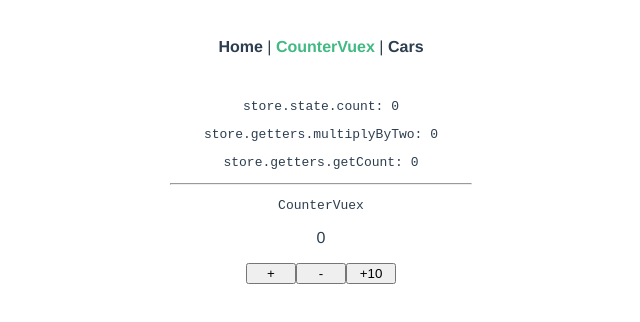
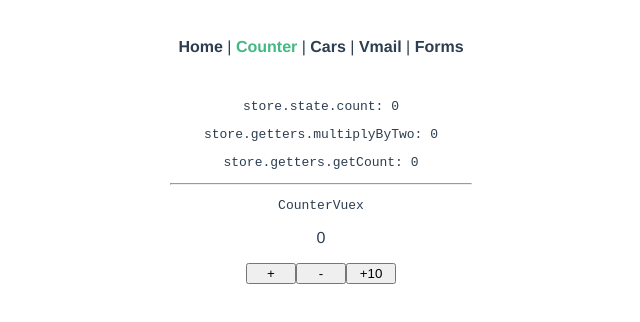
Before and after one commit to kirill-petrov/demo-vue-2, a Vue app: page /counter in a window 1280 px wide. Shown: the top 322 px of the page, without its empty margins (319-959 px from the left). Built offline with nearby package versions, Linux system fonts and the light colour scheme.

Commit message:
added globe scss

```diff
--- a/src/App.vue
+++ b/src/App.vue
@@ -2,33 +2,11 @@
   <div id="app">
     <nav>
       <router-link to="/">Home</router-link> |
-      <router-link to="/counter">CounterVuex</router-link> |
-      <router-link to="/cars">Cars</router-link>
+      <router-link to="/counter">Counter</router-link> |
+      <router-link to="/cars">Cars</router-link> |
+      <router-link to="/vmail">Vmail</router-link> |
+      <router-link to="/forms">Forms</router-link>
     </nav>
     <router-view />
   </div>
 </template>
-
-<style lang="scss">
-#app {
-  font-family: Avenir, Helvetica, Arial, sans-serif;
-  -webkit-font-smoothing: antialiased;
-  -moz-osx-font-smoothing: grayscale;
-  text-align: center;
-  color: #2c3e50;
-}
-
-nav {
-  padding: 30px;
-
-  a {
-    font-weight: bold;
-    color: #2c3e50;
-    text-decoration: none;
-
-    &.router-link-exact-active {
-      color: #42b983;
-    }
-  }
-}
-</style>
--- /dev/null
+++ b/src/assets/global.scss
@@ -0,0 +1,29 @@
+#app {
+  font-family: Avenir, Helvetica, Arial, sans-serif;
+  -webkit-font-smoothing: antialiased;
+  -moz-osx-font-smoothing: grayscale;
+  text-align: center;
+  color: #2c3e50;
+}
+
+nav {
+  padding: 30px;
+
+  a {
+    font-weight: bold;
+    color: #2c3e50;
+    text-decoration: none;
+
+    &.router-link-exact-active {
+      color: #42b983;
+    }
+  }
+}
+
+.form__link {
+  display: block;
+  font-size: 0.8rem;
+  text-align: center;
+  text-decoration: none;
+  color: #42b983;
+}
--- /dev/null
+++ b/src/views/NotFoundView.vue
@@ -0,0 +1,12 @@
+<template>
+  <div>
+    <h1>Страница не найдена</h1>
+    <button class="btn" @click="$router.push('/')">На главную</button>
+  </div>
+</template>
+
+<style>
+.btn {
+  width: auto;
+}
+</style>
```
Also changed, not shown: src/main.js (+9 -7 lines), src/views/index.js (+12 -3 lines).
